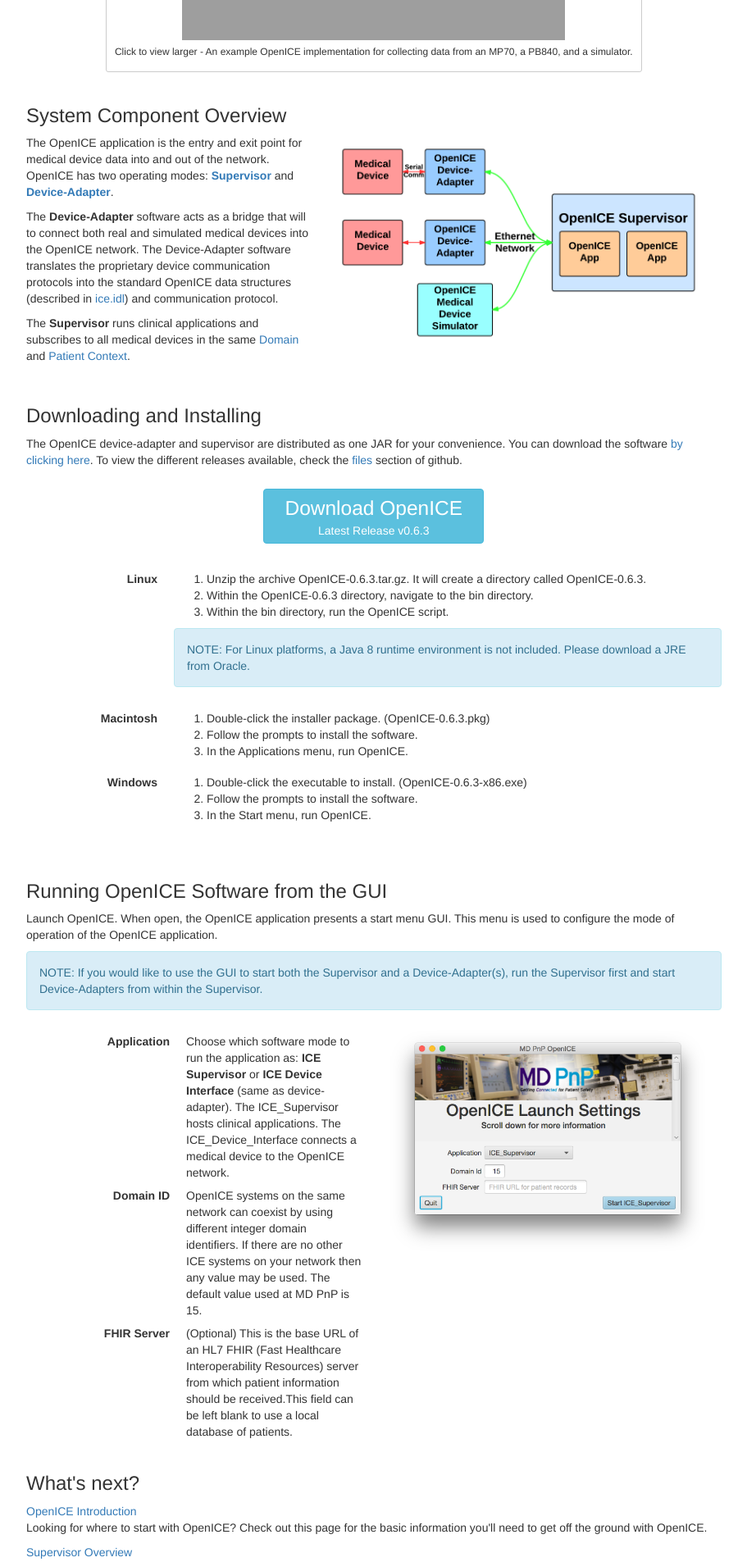
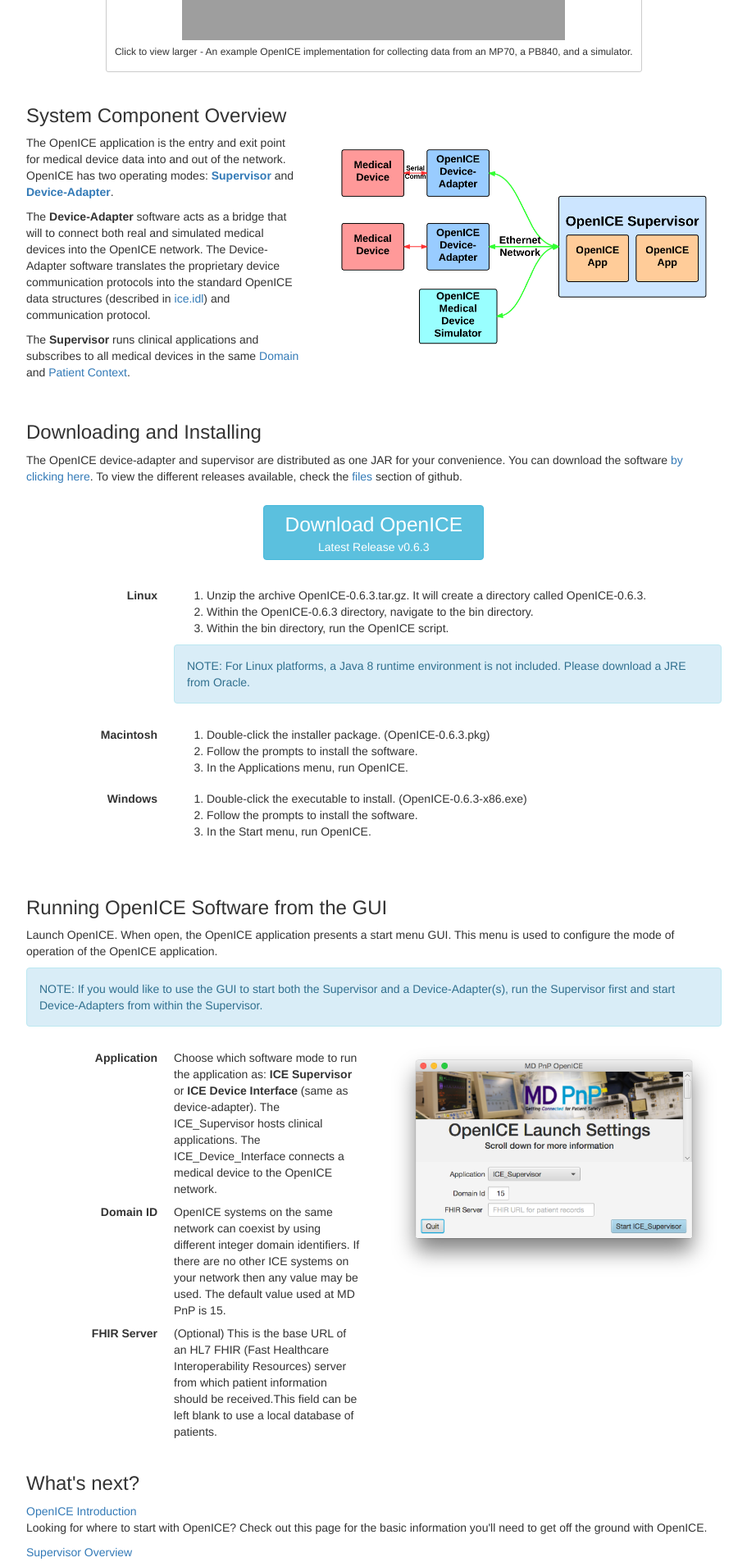
Before and after one commit to jeffplourde/openice, a Jekyll site: the page built from _docs/1_overview.html, in a window 1280 px wide. Shown: the part 951-2856 px from the top of the page at 82% size, without its empty margins (38-949 px from the left). Built offline with Jekyll 4.4.1, drawn with Linux system fonts in a browser that asks for light colours; nearby versions of some CDN libraries; library files that are not in the unit come from our copies.

Commit message:
removed illegal rows and replaced with the proper bootstrap div class=row; removed another language javascript attribute

```diff
--- a/_docs/1_overview.html
+++ b/_docs/1_overview.html
@@ -59,8 +59,8 @@ description: Looking for where to start with OpenICE? Check out this page for th
 
 <br />
 <h3 id="overview">System Component Overview</h3>
-<row class="clearfix">
-  <div class="col-lg-5" style="padding:0;">
+<div class="clearfix row">
+  <div class="col-lg-5">
     <p>
       The OpenICE application is the entry and exit point for medical device data into and out of the network. OpenICE has two operating modes: <strong><a href="{{ site.url }}/docs/2_supervisor.html">Supervisor</a></strong> and <strong><a href="{{ site.url }}/docs/4_device-adapter-setup.html">Device-Adapter</a></strong>.
     </p>
@@ -74,7 +74,7 @@ description: Looking for where to start with OpenICE? Check out this page for th
   <div class="col-lg-7">
     <img class="img-responsive" src="{{ site.url }}/assets/openice-diagram-setup.png" alt="openice setup">
   </div>
-</row>
+</div>
 
 
 <br />
@@ -93,7 +93,6 @@ description: Looking for where to start with OpenICE? Check out this page for th
   </a>
 </div>
 
-<div>
 <dl class="dl-horizontal">
   <dt>Linux</dt>
   <dd>
@@ -121,7 +120,6 @@ description: Looking for where to start with OpenICE? Check out this page for th
     </ol>
   </dd>
 </dl>
-</div>
 
 
 <br />
@@ -135,7 +133,7 @@ description: Looking for where to start with OpenICE? Check out this page for th
   If you would like to use the GUI to start both the Supervisor and a Device-Adapter(s), run the Supervisor first and start Device-Adapters from within the Supervisor.
 </div>
 
-<row class="clearfix">
+<div class="clearfix row">
   <div class="col-lg-6">
     <dl class="dl-horizontal">
       <dt>
@@ -162,7 +160,7 @@ description: Looking for where to start with OpenICE? Check out this page for th
   <div class="col-lg-6">
     <img class="img-responsive" style="margin-left: auto; margin-right: auto;" src="{{site.url}}/assets/openice-start-menu.png" alt="openice start menu">
   </div>
-</row>
+</div>
 
 <h3>What's next?</h3>
 {% for doc in site.docs %}
--- a/_docs/2_supervisor.html
+++ b/_docs/2_supervisor.html
@@ -44,7 +44,7 @@ description: This page is intended to help users become familiar with operating
   Click on the 'Create an ICE Device Adapter' button to integrate (connect) a device into OpenICE. Use the drop-downs to select a device. The 'Device Category' drop-down is used to choose which type of device you would like to start:
 </p>
 
-<row>
+<div class="row">
   <div class="col-md-6">
     <dl class="dl-horizontal">
       <dt>Serial:</dt>
@@ -64,7 +64,7 @@ description: This page is intended to help users become familiar with operating
   <div class="col-md-6">
     <img class="img-responsive" src="{{ site.url }}/assets/openice-device-adapter-start.png" alt="device adapter start">
   </div>
-</row>
+</div class="row">
 
 <p>
   After selecting a device category, click on the Device Type drop-down to choose a device type from the list. If you are using a serial or network device, choose the proper interface by either entering the IP address or serial device. Click the start button to run the ICE Device Adapter. Once the device-adapter is created, the device icon will appear in the connected devices section. To stop the device-adapter, click the large red X on the icon.
--- a/diagnostics.html
+++ b/diagnostics.html
@@ -37,7 +37,7 @@ title: OpenICE Diagnostics
     <p class="description">Each 'ICE' represents a logical partition of the greater system.  In this way a patient ICE can transcend physical network topology.  A portable device accompanying an ambulatory patient connected via a wifi network can still be in the same logical partition as the devices in that patient's room attached to a physical ethernet network.  And an app running in that partition will receive data from both devices.  Thus a singular 'ICE' defined by logical partition obviates a lot of issues with patient transport, ambulatory, and room preparation scenarios.  Our first candidate for a partitioning scheme is this one partition per-patient paradigm.  But options abound for other partitions existing in parallel perhaps for device type, assigned unit, etc.  This dropdown box collects all the partitions for all available data and allows this page to "tune into" one patient partition in particular.  Currently in the lab several patient 'environments' are configured with their own name.  The "name" used here is queried from our <a href="https://fhir.openice.info" target="_blank">FHIR Test Server</a></p>
     <br/><br/>
 
-    <script language="javascript" type="text/javascript">
+    <script type="text/javascript">
       for(var i = 0; i < tables.length; i++) {
         tables[i].write(document);
       }
```
Lines whose indentation alone changed are shown as unchanged.
